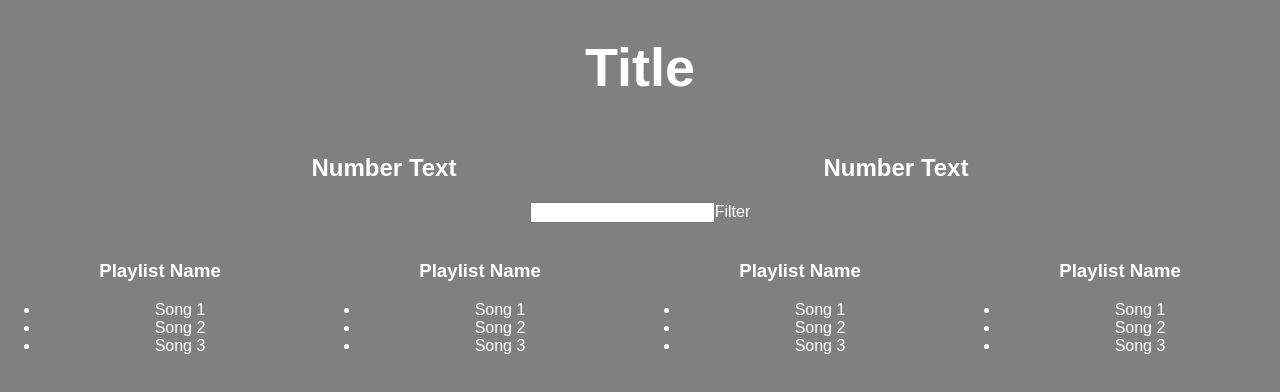
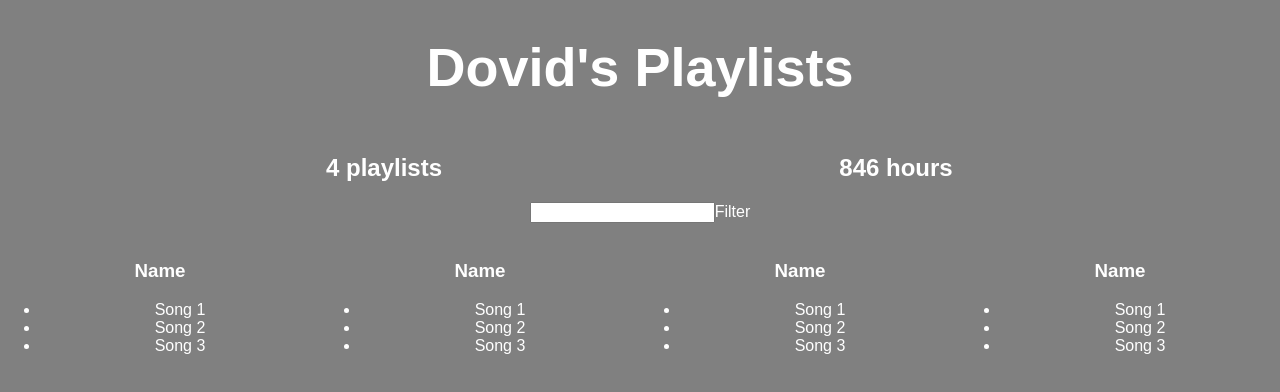
Before and after one commit to dovidbaum/playlists_spotify, a React (Create React App) app: page / in a window 1280 px wide. Shown: the top 392 px of the page. Built offline with nearby package versions, Linux system fonts and the light colour scheme.

Commit message:
Added fake data
Added fake server data to Title, PlaylistCounter, and hourCounter

```diff
--- a/src/App.css
+++ b/src/App.css
@@ -1,4 +1,4 @@
-body {
+html, body {
   background-color: grey;
 }
 
--- a/src/App.js
+++ b/src/App.js
@@ -3,15 +3,59 @@ import './App.css';
 
 let defaultStyle = {
     color: "#fff"
+};
+let fakeServerData = {
+    user: {
+        name: 'Dovid',
+        playlists: [
+            {
+                name: 'Summer 2018',
+                songs: [{name: 'live that long', duration: 1375},
+                    {name: 'Fu-gee-la', duration: 4583}, {name:'North Korea', duration: 7352}]
+            },
+            {
+                name: 'State of Jazz',
+                songs: [{name:'Thinkin of', duration: 6532},
+                    {name:'Somethin my Hear Trusts', duration: 2314}, {name: 'Need you still', duration: 6321}]
+            },
+            {
+                name: 'My Shazzam Tracks',
+                songs: [{name: 'colors', duration: 3594},
+                    {name: 'Just Listen', duration: 2397}, {name:'Ball and Biscuit', duration: 3654}]
+            },
+            {
+                name: 'This is Mos Def',
+                songs: [{name:'Ms. Fat Booty', duration: 3541},
+                    {name: 'Mathematics', duration: 3687}, {name:'Fear not of man', duration: 5421}]
+            },
+        ]
     }
+};
 
 /*Once you make a class, it now becomes available to you as a tag */
-class Aggregate extends Component{
+class PlaylistCounter extends Component{
     render(){
         return(
             //...allows you to have an object that you can extend
            <div style={{...defaultStyle,width:"40%", display: "inline-block"}}>
-               <h2>Number Text</h2>
+               <h2>{this.props.playlists.length} playlists</h2>
+           </div>
+        );
+    }
+}
+class HoursCounter extends Component{
+    render(){
+        /* reduce() reduces to a single value. Reduce the playlist to a list of songs */
+        /* we have an acc that starts off as nothing and we add eachPlaylists songs to that*/
+        let allSongs = this.props.playlists.reduce((acc,eachPlaylist)=> {
+            return acc.concat(eachPlaylist.songs)
+        },[]);
+        let totalDuration = allSongs.reduce((acc,eachSong)=>{
+            return (acc + eachSong.duration)
+        },0);
+        return(
+            <div style={{...defaultStyle,width:"40%", display: "inline-block"}}>
+                <h2>{Math.floor(totalDuration/60)} hours</h2>
             </div>
         );
     }
@@ -34,7 +78,7 @@ class Playlist extends Component{
         return(
             <div style={{...defaultStyle,width:"25%",display:"inline-block"}}>
                 <img/>
-                <h3> Playlist Name</h3>
+                <h3> Name</h3>
                 <ul><li>Song 1</li><li>Song 2</li><li>Song 3</li></ul>
             </div>
         );
@@ -43,20 +87,48 @@ class Playlist extends Component{
 }
 
 
+class App extends Component {
+    constructor() {
+        super();
+        this.state = {serverData: {}}
+    }
 
-class App extends Component {
+    //componentDidMount() is called the first time the component is rendered to the DOM
+    componentDidMount() {
+        /* wrapping in setTimeout to fake the loading */
+        setTimeout(() => {
+                this.setState({serverData: fakeServerData});
+            },
+            2000);
+    }
+
+    //render() is called everytime the app needs to render
     render() {
         let name = 'Dovid';
         return (
             <div className="App">
-          <h1 style={{...defaultStyle,'font-size':'54px'}}>Title</h1>
-          <Aggregate/>
-          <Aggregate/>
+                {/* '&&' so will only fill variable once serverData has user.name properties;
+                    I changed && to '?' and ended div with ':' to get 'loading...' (ternary operator)
+                */}
+                {this.state.serverData.user ?
+                <div>
+                    <h1 style={{...defaultStyle, 'font-size': '54px'}}>
+                        {this.state.serverData.user.name}'s Playlists
+                    </h1>
+                    <PlaylistCounter
+                        /* This will make playlists available within PlaylistCounter class's props */
+                        playlists={this.state.serverData.user.playlists}/>
+                    <HoursCounter
+                        /* This will make playlists available within HoursCounterr class's props */
+                        playlists={this.state.serverData.user.playlists}/>
+
                     <Filter/>
                     <Playlist/>
                     <Playlist/>
                     <Playlist/>
                     <Playlist/>
+                </div> : <h1>Loading...</h1>
+                }
             </div>
         );
     }
```
Lines whose indentation alone changed are shown as unchanged.
